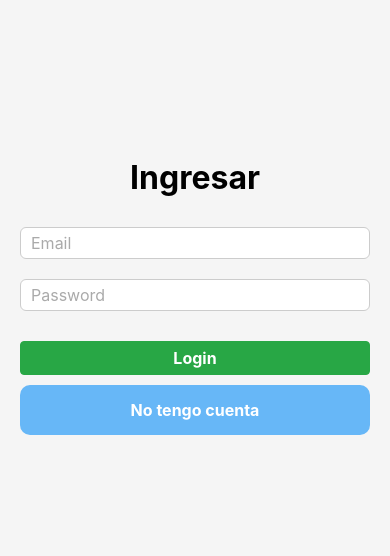
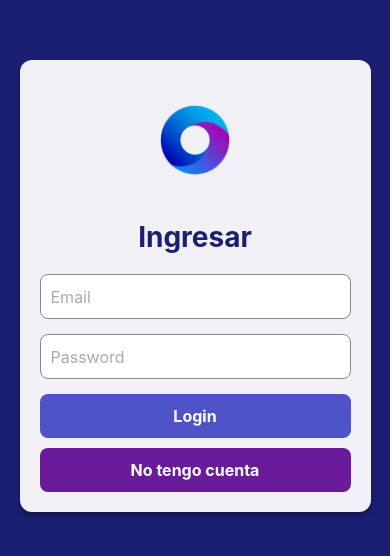
Before and after one commit to TZippilli/prog3-Native-ZRP, a React Native app in the folder TI-Prog3-ZRP/: screen /Login in a window 390 px wide. Shown: the part 136-692 px from the top of the page. Built offline with nearby package versions, Linux system fonts and the light colour scheme.

Commit message:
agrego diseño login y register

```diff
--- a/TI-Prog3-ZRP/app.json
+++ b/TI-Prog3-ZRP/app.json
@@ -21,7 +21,7 @@
       }
     },
     "web": {
-      "favicon": "./assets/favicon.png"
+      "favicon": "./assets/pandagramLogo.png"
     }
   }
 }
--- a/TI-Prog3-ZRP/src/screens/Login.js
+++ b/TI-Prog3-ZRP/src/screens/Login.js
@@ -1,5 +1,5 @@
 import React, { Component } from 'react';
-import { View, Text, TextInput, TouchableOpacity, StyleSheet } from 'react-native';
+import { View, Text, TextInput, TouchableOpacity, StyleSheet, Image } from 'react-native';
 import { auth } from '../firebase/config';
 
 export default class Login extends Component {
@@ -31,10 +31,15 @@ export default class Login extends Component {
       });
   };
 
-
   render() {
     return (
+      <View style={styles.background}>
         <View style={styles.container}>
+          <Image
+            style={styles.image}
+            source={require('../../assets/pandagramLogo.png')}
+            resizeMode="contain"
+          />
           <Text style={styles.title}>Ingresar</Text>
 
           <TextInput
@@ -55,97 +60,90 @@ export default class Login extends Component {
             value={this.state.password}
           />
 
-        <TouchableOpacity style={styles.buttonGreen} onPress={this.onSubmit}>
+          <TouchableOpacity style={styles.buttonPrimary} onPress={this.onSubmit}>
             <Text style={styles.buttonText}>Login</Text>
           </TouchableOpacity>
 
           {this.state.errorMsg ? <Text style={styles.error}>{this.state.errorMsg}</Text> : null}
 
           <TouchableOpacity
-          style={styles.buttonBlue}
+            style={styles.buttonSecondary}
             onPress={() => this.props.navigation.navigate('Register')}
           >
             <Text style={styles.buttonText}>No tengo cuenta</Text>
           </TouchableOpacity>
+        </View>
       </View>
     );
   }
 }
 
 const styles = StyleSheet.create({
-  container: {
+  background: {
     flex: 1,
     justifyContent: 'center',
     alignItems: 'center',
-    paddingHorizontal: 20,
-    backgroundColor: '#f5f5f5',
-    marginTop: 20,
+    backgroundColor: '#1a1f71', // Fondo azul oscuro
+  },
+  container: {
+    width: '90%',
+    backgroundColor: '#f0f0f5', // Fondo claro para el contenedor
+    padding: 20,
+    borderRadius: 12,
+    alignItems: 'center',
+    shadowColor: '#000',
+    shadowOffset: { width: 0, height: 4 },
+    shadowOpacity: 0.3,
+    shadowRadius: 5,
+    elevation: 8,
+  },
+  image: {
+    height: 120,
+    width: 120,
+    marginBottom: 20,
   },
   title: {
-    fontSize: 32,
+    fontSize: 28,
     fontWeight: 'bold',
+    color: '#1a1f71', // Color azul oscuro del logo
     marginBottom: 20,
   },
-  description: {
-    fontSize: 16,
-    textAlign: 'center',
-    marginBottom: 10,
-  },
   input: {
-    height: 20,
-    paddingVertical: 15,
+    width: '100%',
+    height: 45,
     paddingHorizontal: 10,
     borderWidth: 1,
-    borderColor: '#ccc',
-    borderStyle: 'solid',
-    borderRadius: 6,
-    marginVertical: 10,
+    borderColor: '#888',
+    borderRadius: 8,
     backgroundColor: '#fff',
     fontSize: 16,
     color: '#333',
+    marginBottom: 15,
+  },
+  buttonPrimary: {
+    backgroundColor: '#4e54c8', // Color azul-morado degradado
+    paddingVertical: 12,
+    paddingHorizontal: 10,
+    alignItems: 'center',
+    borderRadius: 8,
     width: '100%',
+    marginBottom: 10,
   },
-  buttonGreen: {
-    backgroundColor: '#28a745',
+  buttonSecondary: {
+    backgroundColor: '#6a1b9a', // Color morado oscuro
+    paddingVertical: 12,
     paddingHorizontal: 10,
-    paddingVertical: 6,
     alignItems: 'center',
-    borderRadius: 4,
-    borderWidth: 1,
-    borderStyle: 'solid',
-    borderColor: '#28a745',
+    borderRadius: 8,
     width: '100%',
-    marginTop: 20,
-  },
-  buttonBlue: {
-    backgroundColor: '#67b7f7',
-    padding: 15,
-    marginTop: 10,
-    borderRadius: 10,
-    width: '100%',
-    alignItems: 'center',
-  },
-  buttonOrange: {
-    backgroundColor: '#f7a667',
-    padding: 15,
-    marginTop: 20,
-    borderRadius: 10,
-    width: '100%',
-    alignItems: 'center',
   },
   buttonText: {
     color: '#fff',
     fontWeight: 'bold',
     fontSize: 16,
   },
-  preview: {
-    marginTop: 30,
-    padding: 10,
-    borderColor: '#ddd',
-    borderWidth: 1,
-    borderRadius: 6,
-    backgroundColor: '#f9f9f9',
-    width: '100%',
-    alignItems: 'center',
+  error: {
+    color: '#ff1744',
+    marginVertical: 10,
   },
 });
--- a/TI-Prog3-ZRP/src/screens/Register.js
+++ b/TI-Prog3-ZRP/src/screens/Register.js
@@ -1,5 +1,5 @@
 import React, { Component } from 'react';
-import { View, Text, TextInput, TouchableOpacity, StyleSheet } from 'react-native';
+import { View, Text, TextInput, TouchableOpacity, StyleSheet, Image } from 'react-native';
 import { auth, db } from '../firebase/config';
 
 export default class Register extends Component {
@@ -37,88 +37,122 @@ export default class Register extends Component {
 
   render() {
     return (
+      <View style={styles.background}>
         <View style={styles.container}>
-        <Text style={styles.title}>Register</Text>
+          <Image
+            style={styles.image}
+            source={require('../../assets/pandagramLogo.png')}
+            resizeMode="contain"
+          />
+          <Text style={styles.title}>Crear cuenta</Text>
+
           <TextInput
             style={styles.input}
-          keyboardType='email-address'
-          placeholder='Email'
+            keyboardType="email-address"
+            placeholder="Email"
+            placeholderTextColor="#aaa"
             onChangeText={text => this.setState({ email: text })}
             value={this.state.email}
           />
           <TextInput
             style={styles.input}
-          keyboardType='default'
-          placeholder='Usuario'
+            keyboardType="default"
+            placeholder="Usuario"
+            placeholderTextColor="#aaa"
             onChangeText={text => this.setState({ user: text })}
             value={this.state.user}
           />
           <TextInput
             style={styles.input}
-          keyboardType='default'
-          placeholder='Password'
+            placeholder="Password"
+            placeholderTextColor="#aaa"
             secureTextEntry={true}
             onChangeText={text => this.setState({ password: text })}
             value={this.state.password}
           />
           <TextInput
-          style={styles.input}
-          keyboardType='bio'
-          placeholder='Bio'
+            style={[styles.input, styles.bioInput]}
+            keyboardType="default"
+            placeholder="Bio"
+            placeholderTextColor="#aaa"
             onChangeText={text => this.setState({ bio: text })}
             value={this.state.bio}
             multiline={true}
             numberOfLines={4}
           />
-        <TouchableOpacity style={styles.button} onPress={() => this.onSubmit(this.state.email, this.state.password, this.state.user, this.state.bio)}>
-          <Text style={styles.buttonText}>Register</Text>
+          <TouchableOpacity style={styles.buttonPrimary} onPress={() => this.onSubmit(this.state.email, this.state.password, this.state.bio, this.state.user)}>
+            <Text style={styles.buttonText}>Registrarse</Text>
           </TouchableOpacity>
           {this.state.errorMsg ? <Text style={styles.error}>{this.state.errorMsg}</Text> : null}
+        </View>
       </View>
     );
   }
 }
 
-
 const styles = StyleSheet.create({
-  container: {
+  background: {
     flex: 1,
     justifyContent: 'center',
+    alignItems: 'center',
+    backgroundColor: '#1a1f71',
+  },
+  container: {
+    width: '90%',
+    backgroundColor: '#f0f0f5',
     padding: 20,
-    backgroundColor: '#f5f5f5'
+    borderRadius: 12,
+    alignItems: 'center',
+    shadowColor: '#000',
+    shadowOffset: { width: 0, height: 4 },
+    shadowOpacity: 0.3,
+    shadowRadius: 5,
+    elevation: 8,
+  },
+  image: {
+    height: 100,
+    width: 100,
+    marginBottom: 20,
   },
   title: {
-    fontSize: 24,
+    fontSize: 28,
     fontWeight: 'bold',
-    color: '#333',
-    textAlign: 'center',
+    color: '#1a1f71',
     marginBottom: 20,
   },
   input: {
+    width: '100%',
+    height: 45,
+    paddingHorizontal: 10,
     borderWidth: 1,
-    borderColor: '#ccc',
-    padding: 10,
-    marginBottom: 15,
+    borderColor: '#888',
     borderRadius: 8,
     backgroundColor: '#fff',
     fontSize: 16,
+    color: '#333',
+    marginBottom: 15,
   },
-  button: {
-    backgroundColor: '#4285F4',
-    padding: 15,
+  bioInput: {
+    height: 80,
+    paddingVertical: 10,
+    textAlignVertical: 'top',
+  },
+  buttonPrimary: {
+    backgroundColor: '#4e54c8',
+    paddingVertical: 12,
+    paddingHorizontal: 10,
+    alignItems: 'center',
     borderRadius: 8,
-    alignItems: 'center',
+    width: '100%',
     marginTop: 10,
   },
   buttonText: {
     color: '#fff',
     fontWeight: 'bold',
-    fontSize: 18,
+    fontSize: 16,
   },
   error: {
-    color: '#ff4d4d',
-    fontSize: 14,
-    marginTop: 10,
-    textAlign: 'center',
+    color: '#ff1744',
+    marginVertical: 10,
   },
 });
```
Also changed, not shown: TI-Prog3-ZRP/assets/pandagramLogo.png (added). Lines whose indentation alone changed are shown as unchanged.
